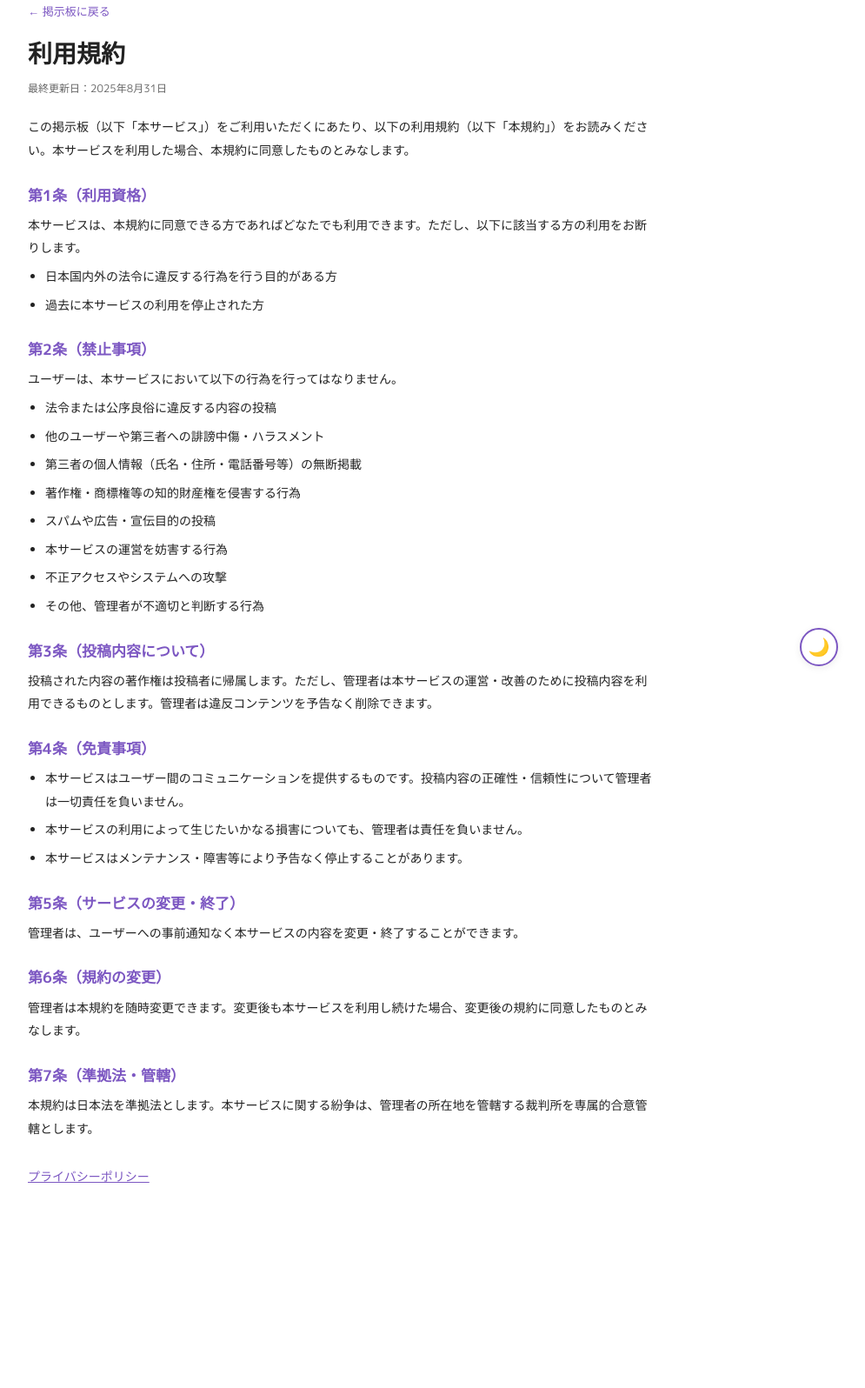
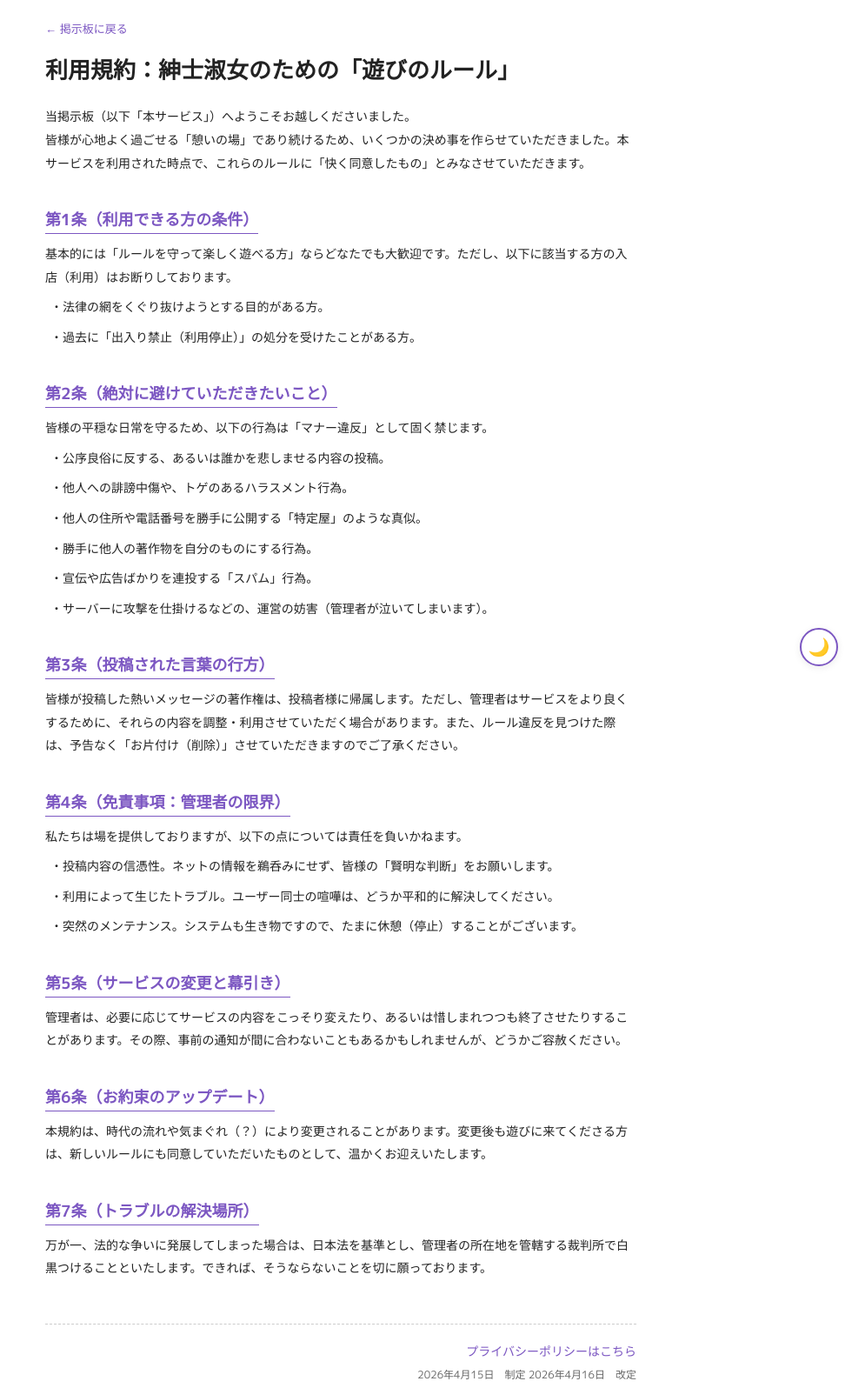
Before and after one commit to shiratama-kotone/yuyuyu-made-bbs, a website: page public/terms.html in a window 1280 px wide. Shown: the part 18-1614 px from the top of the page at 87% size, without its empty margins (248-1243 px from the left). Before the commit the page ends 1433 px from the top, so only its background shows below. Drawn offline with Linux system fonts and the light colour scheme.

Commit message:
Update terms.html

```diff
--- a/public/terms.html
+++ b/public/terms.html
@@ -10,67 +10,73 @@
   <link rel="stylesheet" href="style.css">
   <script src="clock.js"></script>
   <style>
-    .wrap { max-width: 720px; margin: 0 auto; }
-    h2 { font-size: 17px; margin: 24px 0 8px; color: var(--accent); }
-    p, li { font-size: 14px; line-height: 1.9; margin-bottom: 6px; }
-    ul { padding-left: 20px; }
+    .wrap { max-width: 720px; margin: 0 auto; padding: 20px; }
+    h2 { font-size: 18px; margin: 30px 0 10px; color: var(--accent); border-bottom: 1px solid var(--accent); display: inline-block; }
+    p, li { font-size: 14px; line-height: 1.9; margin-bottom: 8px; }
+    ul { padding-left: 20px; list-style-type: '・'; }
     .back-link { display:inline-block; margin-bottom:16px; color:var(--accent); text-decoration:none; font-size:13px; }
-    .updated { font-size: 12px; color: var(--text-sub); margin-bottom: 20px; }
+    .footer-info { text-align: right; margin-top: 50px; border-top: 1px dashed #ccc; padding-top: 20px; }
+    .updated { font-size: 12px; color: var(--text-sub); }
+    .privacy-link { font-size: 14px; margin-bottom: 5px; display: block; text-decoration: none; color: var(--accent); }
   </style>
 </head>
 <body>
 <div id="clock"></div>
 <div class="wrap">
   <a href="/" class="back-link">← 掲示板に戻る</a>
-  <h1 style="font-size:28px;margin-bottom:6px;">利用規約</h1>
-  <p class="updated">最終更新日：2025年8月31日</p>
+  <h1 style="font-size:26px;margin-bottom:20px;">利用規約：紳士淑女のための「遊びのルール」</h1>
 
-  <p>この掲示板（以下「本サービス」）をご利用いただくにあたり、以下の利用規約（以下「本規約」）をお読みください。本サービスを利用した場合、本規約に同意したものとみなします。</p>
+  <p>当掲示板（以下「本サービス」）へようこそお越しくださいました。<br>
+  皆様が心地よく過ごせる「憩いの場」であり続けるため、いくつかの決め事を作らせていただきました。本サービスを利用された時点で、これらのルールに「快く同意したもの」とみなさせていただきます。</p>
 
-  <h2>第1条（利用資格）</h2>
-  <p>本サービスは、本規約に同意できる方であればどなたでも利用できます。ただし、以下に該当する方の利用をお断りします。</p>
+  <h2>第1条（利用できる方の条件）</h2>
+  <p>基本的には「ルールを守って楽しく遊べる方」ならどなたでも大歓迎です。ただし、以下に該当する方の入店（利用）はお断りしております。</p>
   <ul>
-    <li>日本国内外の法令に違反する行為を行う目的がある方</li>
-    <li>過去に本サービスの利用を停止された方</li>
+    <li>法律の網をくぐり抜けようとする目的がある方。</li>
+    <li>過去に「出入り禁止（利用停止）」の処分を受けたことがある方。</li>
   </ul>
 
-  <h2>第2条（禁止事項）</h2>
-  <p>ユーザーは、本サービスにおいて以下の行為を行ってはなりません。</p>
+  <h2>第2条（絶対に避けていただきたいこと）</h2>
+  <p>皆様の平穏な日常を守るため、以下の行為は「マナー違反」として固く禁じます。</p>
   <ul>
-    <li>法令または公序良俗に違反する内容の投稿</li>
-    <li>他のユーザーや第三者への誹謗中傷・ハラスメント</li>
-    <li>第三者の個人情報（氏名・住所・電話番号等）の無断掲載</li>
-    <li>著作権・商標権等の知的財産権を侵害する行為</li>
-    <li>スパムや広告・宣伝目的の投稿</li>
-    <li>本サービスの運営を妨害する行為</li>
-    <li>不正アクセスやシステムへの攻撃</li>
-    <li>その他、管理者が不適切と判断する行為</li>
+    <li>公序良俗に反する、あるいは誰かを悲しませる内容の投稿。</li>
+    <li>他人への誹謗中傷や、トゲのあるハラスメント行為。</li>
+    <li>他人の住所や電話番号を勝手に公開する「特定屋」のような真似。</li>
+    <li>勝手に他人の著作物を自分のものにする行為。</li>
+    <li>宣伝や広告ばかりを連投する「スパム」行為。</li>
+    <li>サーバーに攻撃を仕掛けるなどの、運営の妨害（管理者が泣いてしまいます）。</li>
   </ul>
 
-  <h2>第3条（投稿内容について）</h2>
-  <p>投稿された内容の著作権は投稿者に帰属します。ただし、管理者は本サービスの運営・改善のために投稿内容を利用できるものとします。管理者は違反コンテンツを予告なく削除できます。</p>
+  <h2>第3条（投稿された言葉の行方）</h2>
+  <p>皆様が投稿した熱いメッセージの著作権は、投稿者様に帰属します。ただし、管理者はサービスをより良くするために、それらの内容を調整・利用させていただく場合があります。また、ルール違反を見つけた際は、予告なく「お片付け（削除）」させていただきますのでご了承ください。</p>
 
-  <h2>第4条（免責事項）</h2>
+  <h2>第4条（免責事項：管理者の限界）</h2>
+  <p>私たちは場を提供しておりますが、以下の点については責任を負いかねます。</p>
   <ul>
-    <li>本サービスはユーザー間のコミュニケーションを提供するものです。投稿内容の正確性・信頼性について管理者は一切責任を負いません。</li>
-    <li>本サービスの利用によって生じたいかなる損害についても、管理者は責任を負いません。</li>
-    <li>本サービスはメンテナンス・障害等により予告なく停止することがあります。</li>
+    <li>投稿内容の信憑性。ネットの情報を鵜呑みにせず、皆様の「賢明な判断」をお願いします。</li>
+    <li>利用によって生じたトラブル。ユーザー同士の喧嘩は、どうか平和的に解決してください。</li>
+    <li>突然のメンテナンス。システムも生き物ですので、たまに休憩（停止）することがございます。</li>
   </ul>
 
-  <h2>第5条（サービスの変更・終了）</h2>
-  <p>管理者は、ユーザーへの事前通知なく本サービスの内容を変更・終了することができます。</p>
+  <h2>第5条（サービスの変更と幕引き）</h2>
+  <p>管理者は、必要に応じてサービスの内容をこっそり変えたり、あるいは惜しまれつつも終了させたりすることがあります。その際、事前の通知が間に合わないこともあるかもしれませんが、どうかご容赦ください。</p>
 
-  <h2>第6条（規約の変更）</h2>
-  <p>管理者は本規約を随時変更できます。変更後も本サービスを利用し続けた場合、変更後の規約に同意したものとみなします。</p>
+  <h2>第6条（お約束のアップデート）</h2>
+  <p>本規約は、時代の流れや気まぐれ（？）により変更されることがあります。変更後も遊びに来てくださる方は、新しいルールにも同意していただいたものとして、温かくお迎えいたします。</p>
 
-  <h2>第7条（準拠法・管轄）</h2>
-  <p>本規約は日本法を準拠法とします。本サービスに関する紛争は、管理者の所在地を管轄する裁判所を専属的合意管轄とします。</p>
+  <h2>第7条（トラブルの解決場所）</h2>
+  <p>万が一、法的な争いに発展してしまった場合は、日本法を基準とし、管理者の所在地を管轄する裁判所で白黒つけることといたします。できれば、そうならないことを切に願っております。</p>
 
-  <br>
-  <p><a href="privacy.html" style="color:var(--accent);">プライバシーポリシー</a></p>
-  <br>
+  <div class="footer-info">
+    <a href="privacy.html" class="privacy-link">プライバシーポリシーはこちら</a>
+    <p class="updated">
+      2026年4月15日　制定
+      2026年4月16日　改定</p>
+  </div>
 </div>
+
 <button id="toggleBtn">🌙</button>
+
 <script>
 (function(){
   function applyDark(dark) {
@@ -85,7 +91,6 @@
   document.getElementById('toggleBtn').addEventListener('click',function(){
     applyDark(document.documentElement.getAttribute('data-theme')!=='dark');
   });
-  // テーマカラー適用
   var color = localStorage.getItem('bbs_themeColor') || '#7c57c2';
   document.documentElement.style.setProperty('--accent', color);
 })();
```
